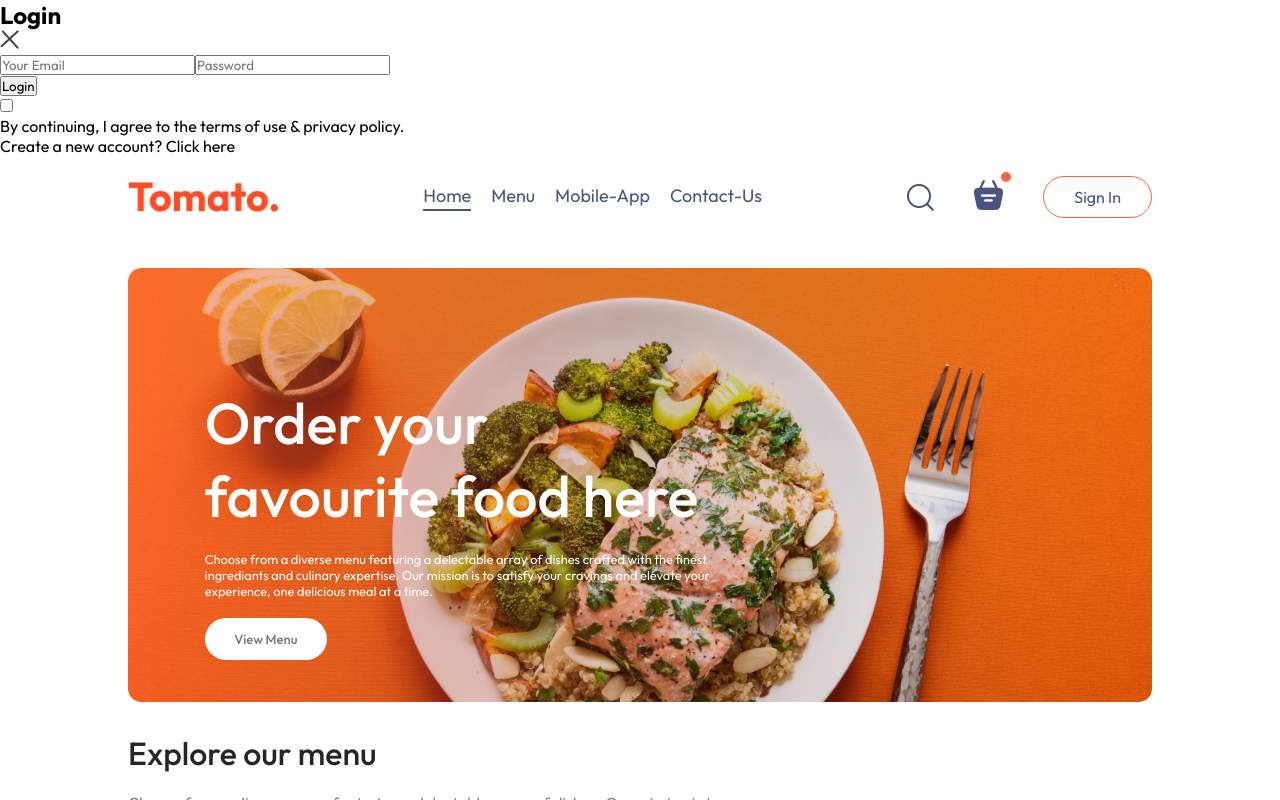
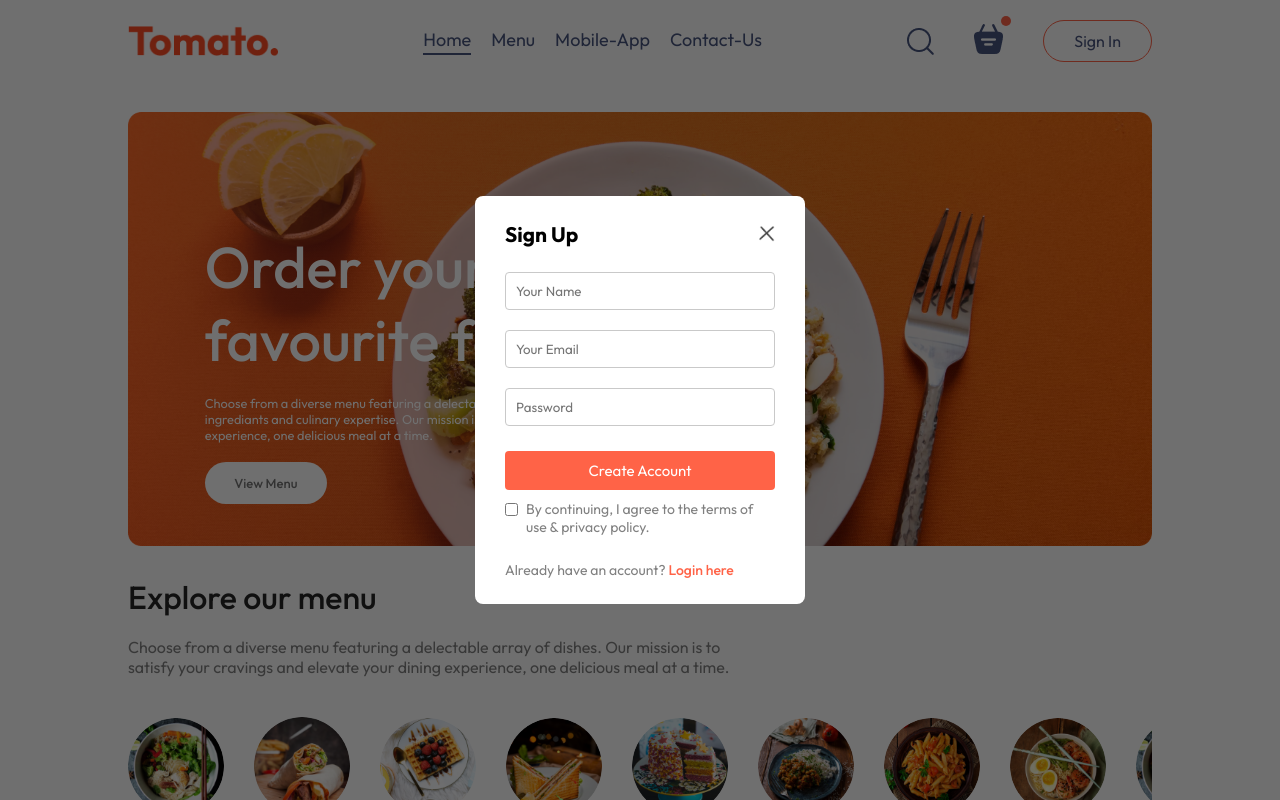
Before and after one commit to sohailmomin712/Food-Web, a React (Vite) app in the folder Food-Website/: page / in a window 1280 px wide. Both pictures are taken after a click on the button "Sign In". Shown: the top 800 px of the page. Built offline with nearby package versions, Linux system fonts and the light colour scheme.

Commit message:
added css to the signup and login

```diff
--- a/Food-Website/src/components/LoginPopUp/LoginPopUp.css
+++ b/Food-Website/src/components/LoginPopUp/LoginPopUp.css
@@ -0,0 +1,74 @@
+.login-popup {
+    position: absolute;
+    z-index: 1;
+    width: 100%;
+    height: 100%;
+    background-color: #00000090;
+    display: grid;
+}
+
+.login-popup-container {
+    place-self: center;
+    width: max(23vw, 330px);
+    color: #808080;
+    background-color: white;
+    display: flex;
+    flex-direction: column;
+    gap: 25px;
+    padding: 25px 30px;
+    border-radius: 8px;
+    font-size: 14px;
+    animation: FadeIn 0.5s;
+}
+
+.login-popup-title {
+    display: flex;
+    justify-content: space-between;
+    align-items: center;
+    color: black;
+}
+
+.login-popup-title img {
+    width: 16px;
+    cursor: pointer;
+}
+
+.login-popup-inputs {
+    display: flex;
+    flex-direction: column;
+    gap: 20px;
+}
+
+.login-popup-inputs input {
+    outline: none;
+    border: 1px solid #c9c9c9;
+    padding: 10px;
+    border-radius: 4px;
+}
+
+.login-popup-container button {
+    border: none;
+    padding: 10px;
+    color: white;
+    background-color: tomato;
+    font-size: 15px;
+    border-radius: 4px;
+    cursor: pointer;
+}
+
+.login-popup-condition {
+    display: flex;
+    align-items: start;
+    gap: 8px;
+    margin-top: -15px;
+}
+
+.login-popup-condition input {
+    margin-top: 3px;
+}
+
+.login-popup p span {
+    color: tomato;
+    font-weight: 500;
+    cursor: pointer;
+}
--- a/Food-Website/src/components/LoginPopUp/LoginPopUp.jsx
+++ b/Food-Website/src/components/LoginPopUp/LoginPopUp.jsx
@@ -3,7 +3,7 @@
 import { assets } from '../../assets/assets'
 // eslint-disable-next-line react/prop-types
 const LoginPopUp = ({ setShowLogin }) => {
-    const [currentState, setCurrentState] = useState("Login")
+    const [currentState, setCurrentState] = useState("Sign Up")
     return (
         <div className='login-popup'>
             <form className='login-popup-container'>
@@ -23,10 +23,9 @@
                     <input type='checkbox' required />
                     <p>By continuing, I agree to the terms of use & privacy policy.</p>
                 </div>
-                {
-                    currentState === 'Login' ?
-                        <p>Create a new account? <span onClick={() => setCurrentState('Sign Up"')}>Click here</span></p> :
-                        <p>Already have an account?  <span onClick={() => setCurrentState('Login')}>Login here</span></p>
+                {currentState === 'Login' ?
+                    <p>Create a new account? <span onClick={() => setCurrentState('Sign Up')}>Click here</span></p> :
+                    <p>Already have an account?  <span onClick={() => setCurrentState('Login')}>Login here</span></p>
                 }
             </form>
         </div>
```
